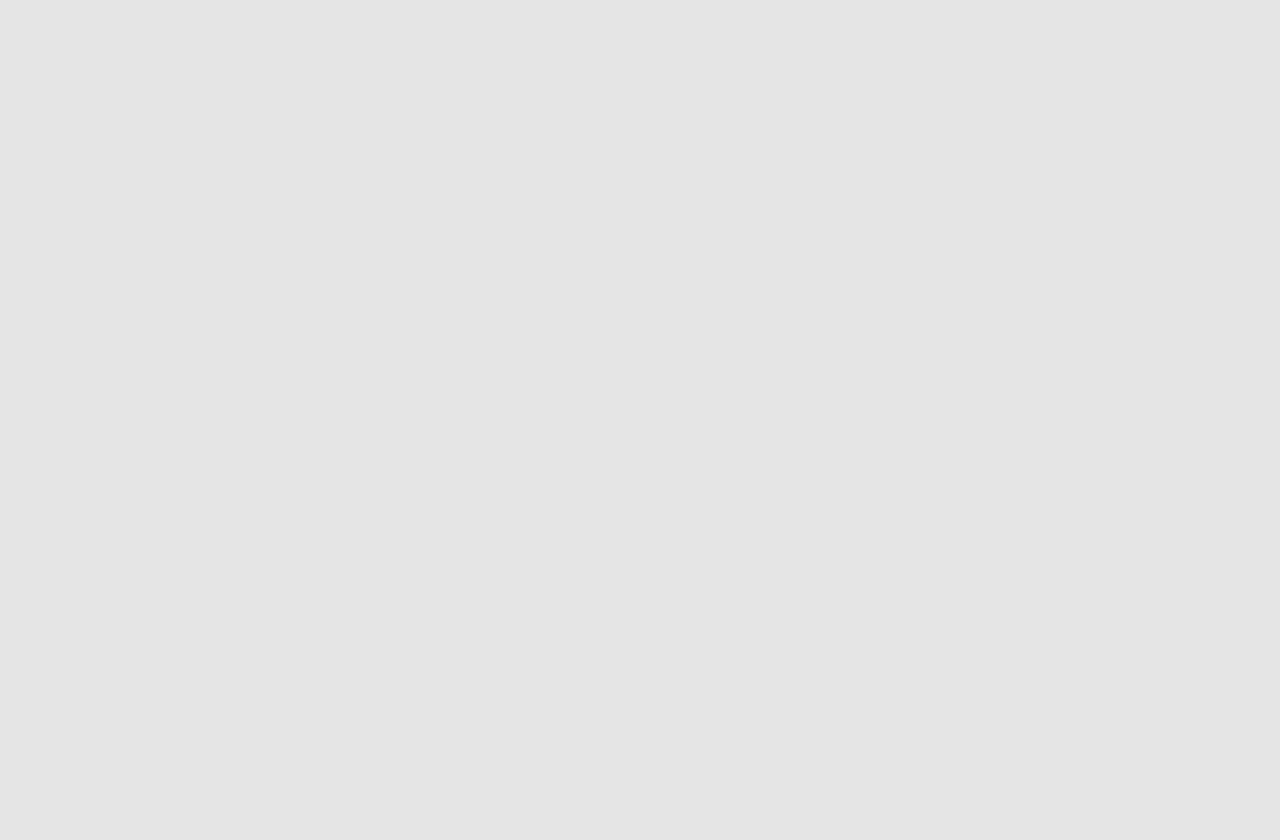
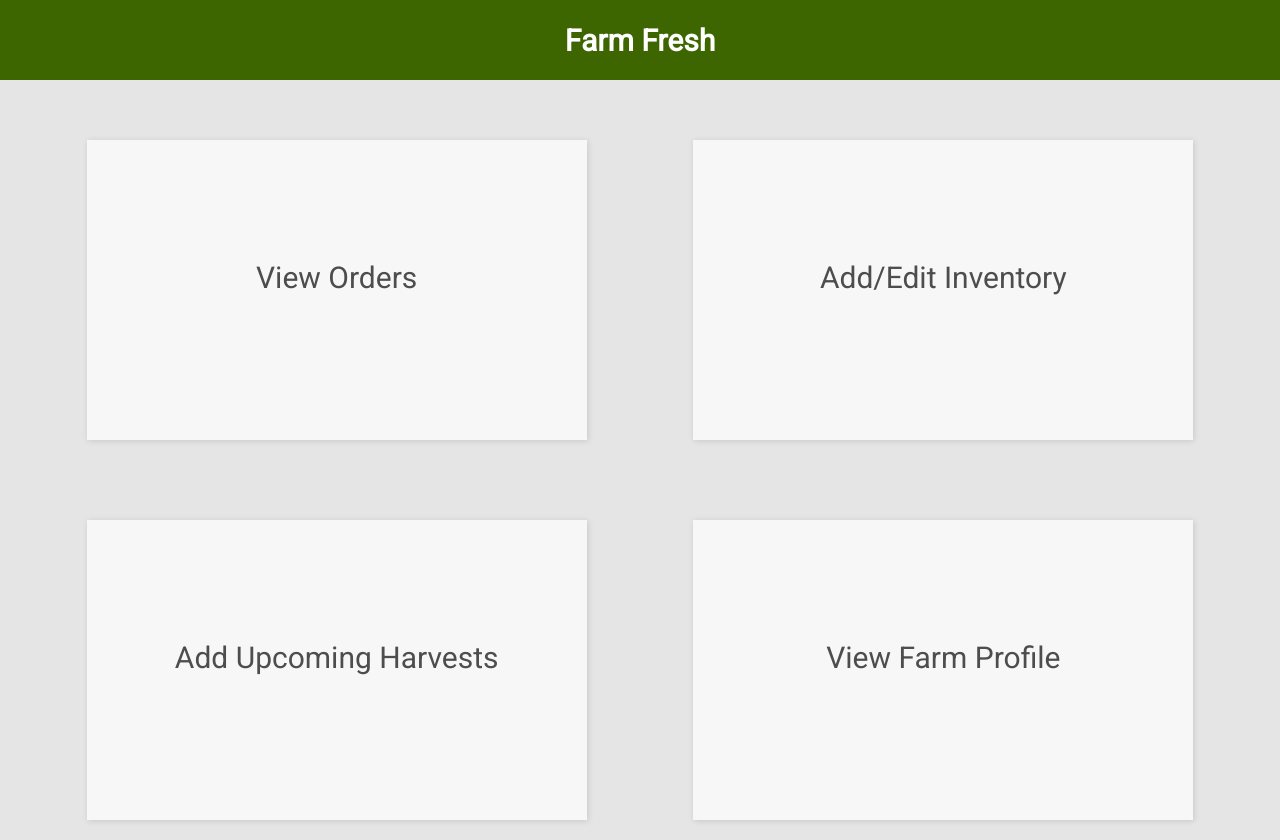
Before and after one commit to Code4Blessings/FarmFreshApp, a React (Create React App) app: page /farmer/homepage in a window 1280 px wide. Before the commit the page ends 800 px from the top, so only its background shows below. Built offline with nearby package versions, Linux system fonts and the light colour scheme.

Commit message:
Completed FarmHomepage

```diff
--- a/src/App.css
+++ b/src/App.css
@@ -79,3 +79,28 @@
 	color: #3d6600;
 	cursor: pointer;
 }
+
+/* Farmer Homepage */
+
+.homepage-links {
+	display: flex;
+	justify-content: space-evenly;
+	flex-wrap: wrap;
+	width: 100%;
+	height: auto;
+	margin-top: 40px;
+	background-color: #E5E5E5;
+}
+
+ .homepage-links a {
+	background-color: #F7F7F8;
+	text-decoration: none;
+	color: #4D4D4D;
+	font-size: 30px;
+	text-align: center;
+	width: 500px;
+	height: 300px;
+	margin: 20px;
+	padding-top: 120px;
+	box-shadow: 1px 1px 6px rgba(0, 0, 0, 0.13);
+}
--- a/src/App.js
+++ b/src/App.js
@@ -3,6 +3,7 @@ import {Route} from "react-router-dom";
 import './App.css';
 import InitialSignInPage from './InitialSignInPage';
 import FarmerSignInPage from './FarmerSignInPage';
+import FarmerHomepage from './components/FamerHomepage'
 
 function App() {
 	return (
@@ -12,7 +13,8 @@ function App() {
 			{/* need to be built
 			<Route exact path='/shopper'> component={ShopperSignInPage}/>
 			<Route path='/farmer/createaccount'> component={FarmerSignUpPage}/>
-			<Route path='/shopper/createaccount'> component={ShopperSignUpPage}/> */}
+      <Route path='/shopper/createaccount'> component={ShopperSignUpPage}/> */}
+      <Route path='/farmer/homepage' component={FarmerHomepage} />
 		</>
 	);
 }
--- a/src/components/FamerHomepage.js
+++ b/src/components/FamerHomepage.js
@@ -0,0 +1,24 @@
+import React from "react";
+import { Link } from "react-router-dom";
+import Header from "./Header";
+
+const FarmerHomepage = () => {
+    return (
+        <div className="homepage-container">
+            <div className="header">
+                <Header />
+            </div>
+            <div className="homepage-links">
+                <Link>View Orders</Link>
+                 <Link>Add/Edit Inventory</Link>
+            </div>
+            <div className="homepage-links">
+                <Link>Add Upcoming Harvests</Link>
+                 <Link>View Farm Profile</Link>
+            </div>
+        </div>
+
+    );
+}
+
+export default FarmerHomepage;
```
